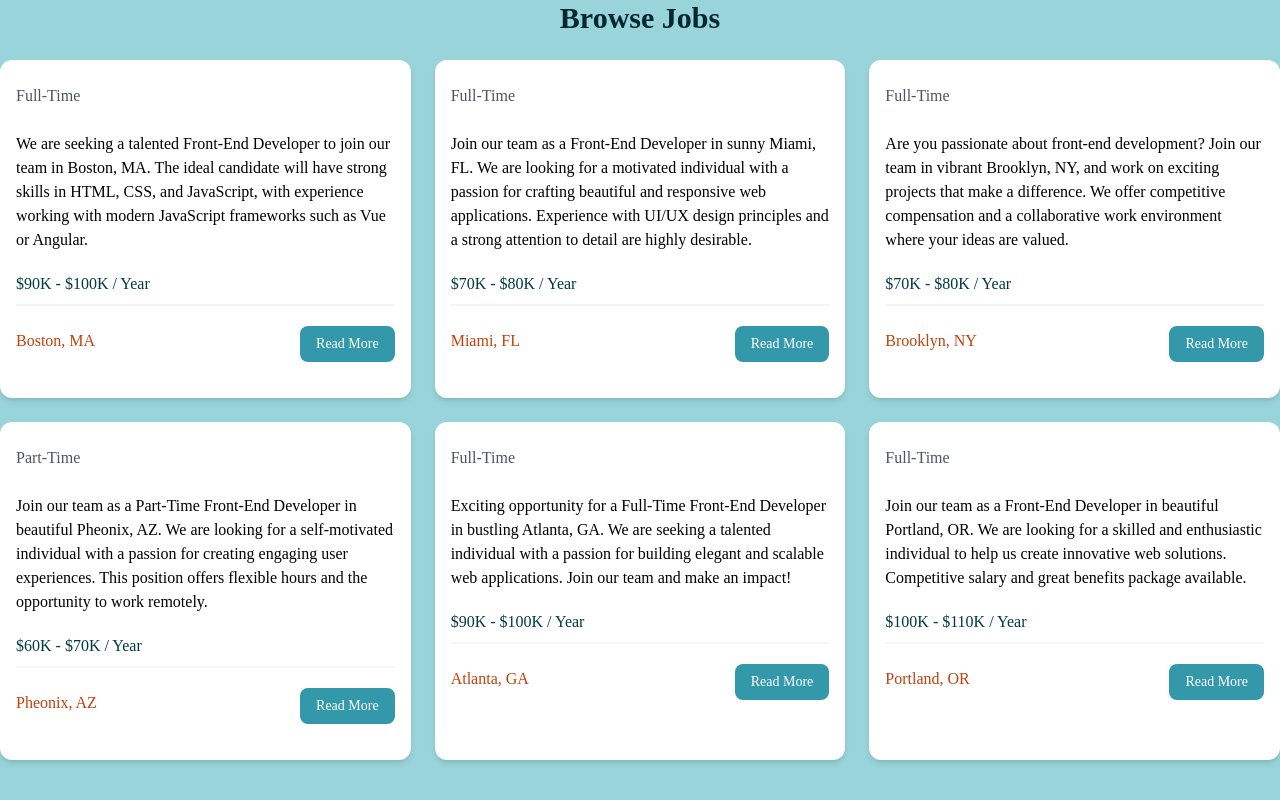
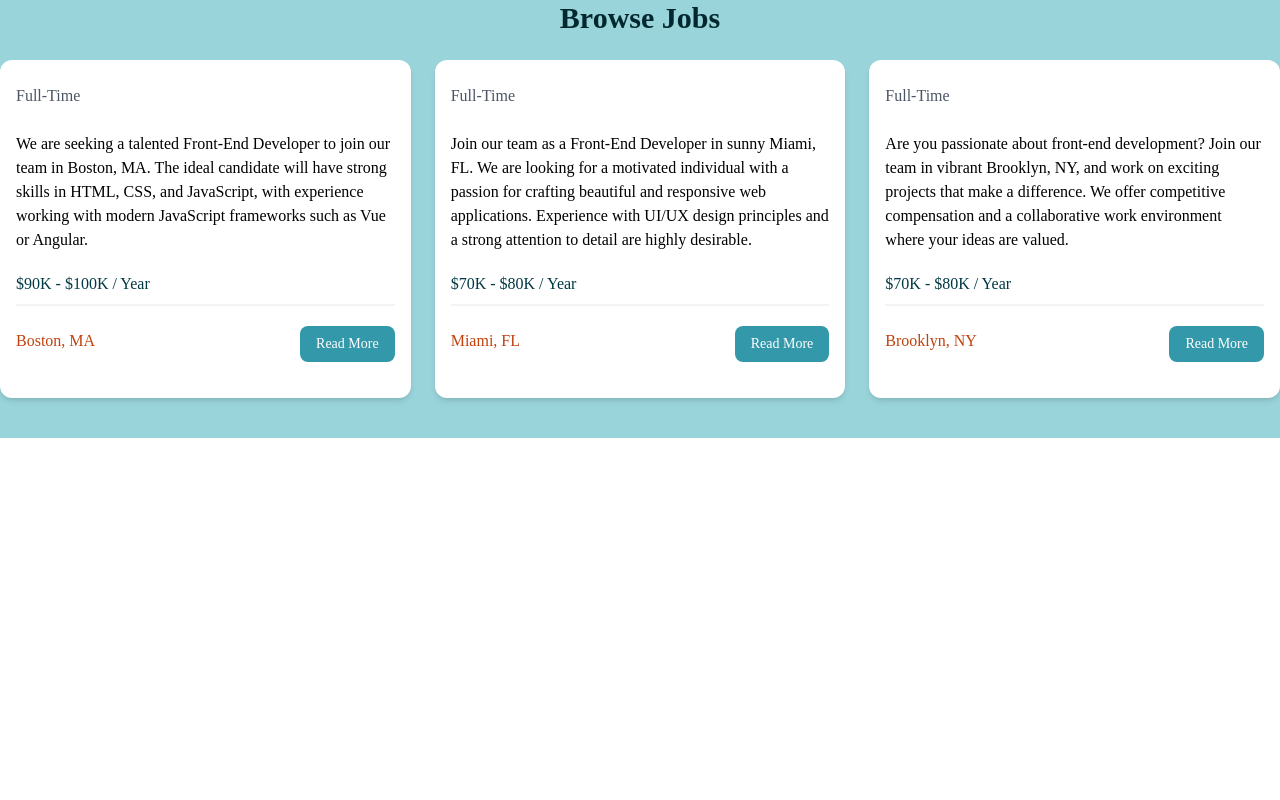
Before and after one commit to Lu-Smith/vue_api_jobs, a Vue app: page / in a window 1280 px wide. Shown: the part 649-1449 px from the top of the page. After the commit the page ends 1087 px from the top, so only its background shows below. Built offline with nearby package versions, Linux system fonts and the light colour scheme.

Commit message:
Passed limit prop from App.vue to JobsListemings.vue

```diff
--- a/src/components/JobsListings.vue
+++ b/src/components/JobsListings.vue
@@ -5,7 +5,9 @@
         Browse Jobs
       </h2>
       <div class="grid grid-cols-1 md:grid-cols-3 gap-6">
-        <JobListing v-for="job in jobs" :key="job.id" :job="job"/>
+        <JobListing
+        v-for="job in jobs.slice(0, limit || jobs.length)"
+        :key="job.id" :job="job"/>
       </div>
     </div>
   </section>
@@ -16,6 +18,10 @@
   import JobListing from './JobListing.vue';
   import { ref } from 'vue';
 
+  defineProps({
+    limit: Number
+  })
+
   const jobs = ref(jobData);
   console.log(jobs.value);
 </script>
```
